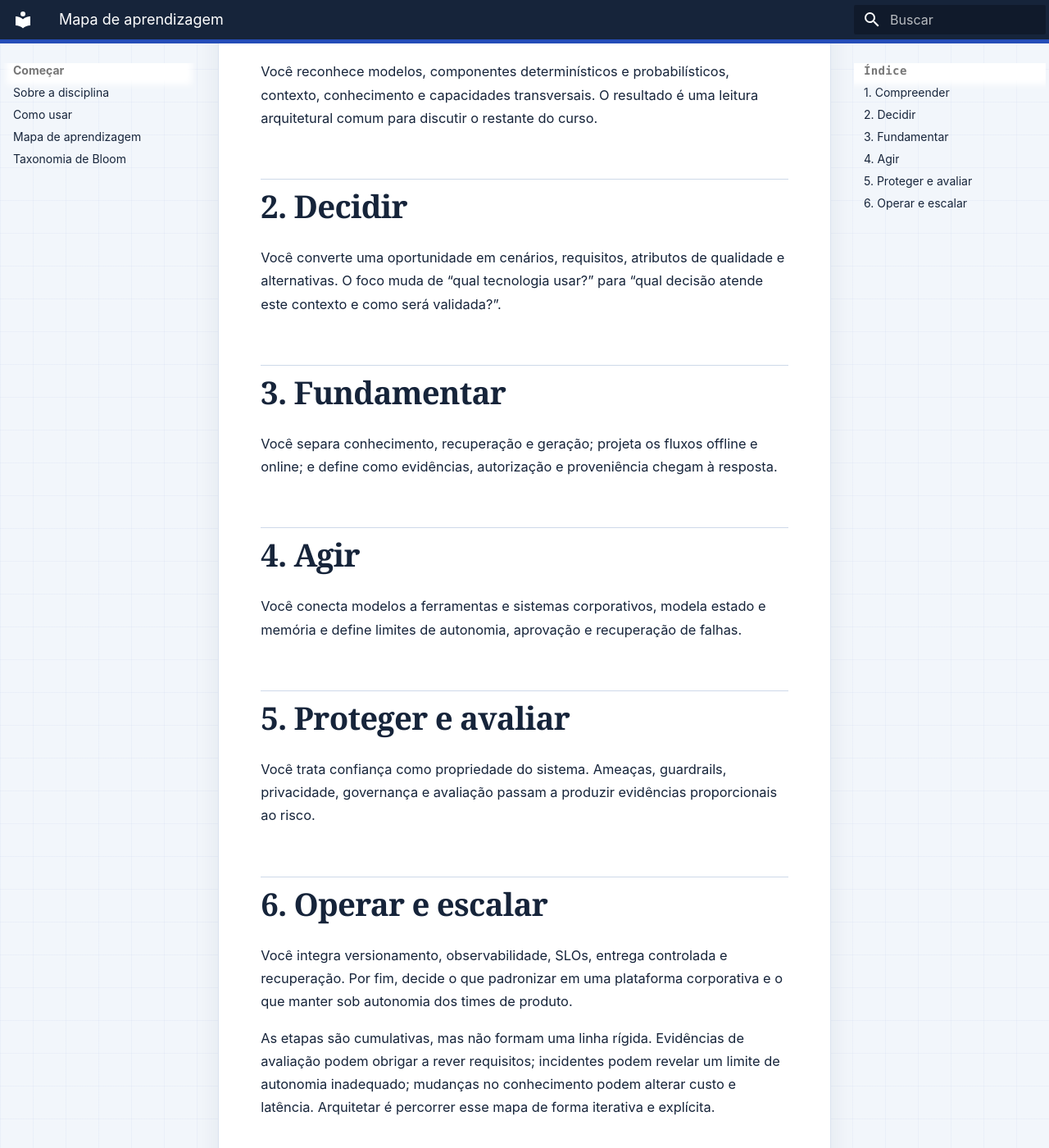
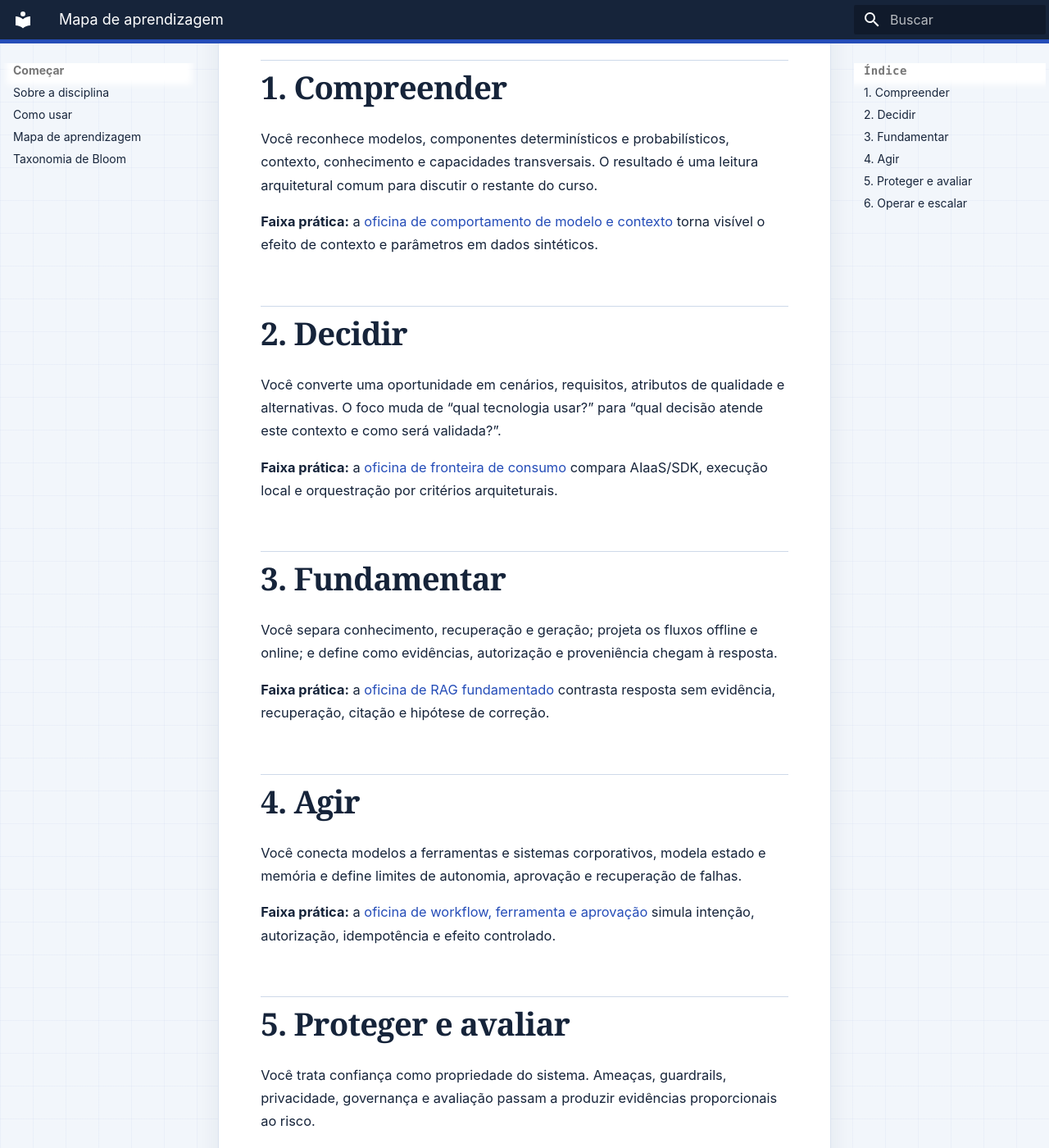
Before and after one commit to aulas-marco/arquitetura-solucoes-ia-generativa, an MkDocs documentation site: the page built from docs/comecar/mapa-de-aprendizagem.md, in a window 1280 px wide and 1400 px high, scrolled down 556 px. Shown: the whole window at 82% size. Built offline with MkDocs 1.6.1 and Material for MkDocs 9.7.7, drawn with Linux system fonts in a browser that asks for light colours; some of the changed text lies outside the part shown.

Commit message:
docs: align curriculum with applied tool literacy

````diff
--- a/docs/comecar/mapa-de-aprendizagem.md
+++ b/docs/comecar/mapa-de-aprendizagem.md
@@ -9,30 +9,48 @@ flowchart LR
     C --> D["4. Agir<br/>Agentes e integração"]
     D --> E["5. Proteger e avaliar<br/>Confiança e governança"]
     E --> F["6. Operar e escalar<br/>LLMOps e plataforma"]
+    A -. faixa prática .-> OA["Oficina 1"]
+    B -. faixa prática .-> OB["Oficina 2"]
+    C -. faixa prática .-> OC["Oficina 3"]
+    D -. faixa prática .-> OD["Oficina 4"]
+    E -. faixa prática .-> OE["Oficina 5"]
+    F -. faixa prática .-> OF["Oficina 6"]
 ```
 
 ## 1. Compreender
 
 Você reconhece modelos, componentes determinísticos e probabilísticos, contexto, conhecimento e capacidades transversais. O resultado é uma leitura arquitetural comum para discutir o restante do curso.
 
+**Faixa prática:** a [oficina de comportamento de modelo e contexto](../modulo-1-fundamentos/oficina-de-ferramentas.md) torna visível o efeito de contexto e parâmetros em dados sintéticos.
+
 ## 2. Decidir
 
 Você converte uma oportunidade em cenários, requisitos, atributos de qualidade e alternativas. O foco muda de “qual tecnologia usar?” para “qual decisão atende este contexto e como será validada?”.
+
+**Faixa prática:** a [oficina de fronteira de consumo](../modulo-2-desenho-conceitual/oficina-de-ferramentas.md) compara AIaaS/SDK, execução local e orquestração por critérios arquiteturais.
 
 ## 3. Fundamentar
 
 Você separa conhecimento, recuperação e geração; projeta os fluxos offline e online; e define como evidências, autorização e proveniência chegam à resposta.
 
+**Faixa prática:** a [oficina de RAG fundamentado](../modulo-3-rag/oficina-de-ferramentas.md) contrasta resposta sem evidência, recuperação, citação e hipótese de correção.
+
 ## 4. Agir
 
 Você conecta modelos a ferramentas e sistemas corporativos, modela estado e memória e define limites de autonomia, aprovação e recuperação de falhas.
+
+**Faixa prática:** a [oficina de workflow, ferramenta e aprovação](../modulo-4-agentes/oficina-de-ferramentas.md) simula intenção, autorização, idempotência e efeito controlado.
 
 ## 5. Proteger e avaliar
 
 Você trata confiança como propriedade do sistema. Ameaças, guardrails, privacidade, governança e avaliação passam a produzir evidências proporcionais ao risco.
 
+**Faixa prática:** a [oficina de confiança e experiência](../modulo-5-confianca/oficina-de-ferramentas.md) avalia limites, recuperação e encaminhamento humano em casos sintéticos.
+
 ## 6. Operar e escalar
 
 Você integra versionamento, observabilidade, SLOs, entrega controlada e recuperação. Por fim, decide o que padronizar em uma plataforma corporativa e o que manter sob autonomia dos times de produto.
 
+**Faixa prática:** a [oficina de capacidade compartilhada](../modulo-6-operacao/oficina-de-ferramentas.md) relaciona gateway, quota, roteamento, SLO e recuperação a sinais operacionais sintéticos.
+
 As etapas são cumulativas, mas não formam uma linha rígida. Evidências de avaliação podem obrigar a rever requisitos; incidentes podem revelar um limite de autonomia inadequado; mudanças no conhecimento podem alterar custo e latência. Arquitetar é percorrer esse mapa de forma iterativa e explícita.
````
Also changed, not shown: README.md (+4 -2 lines), docs/comecar/como-usar.md (+6 -0 lines), docs/comecar/sobre-a-disciplina.md (+2 -2 lines), docs/comecar/taxonomia-de-bloom.md (+9 -0 lines), docs/index.md (+3 -1 lines), docs/sobre/plano-da-disciplina.md (+20 -18 lines).
